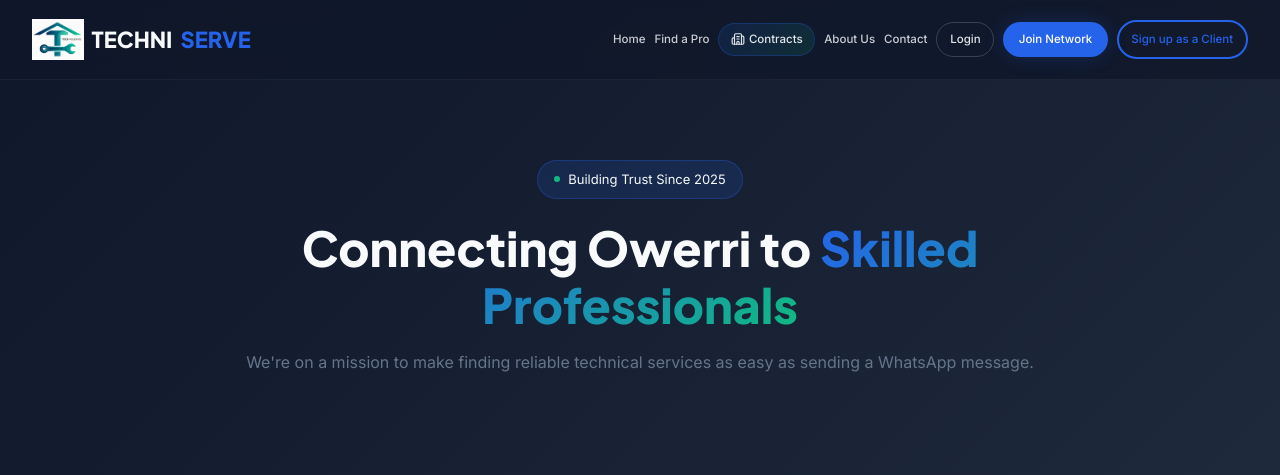
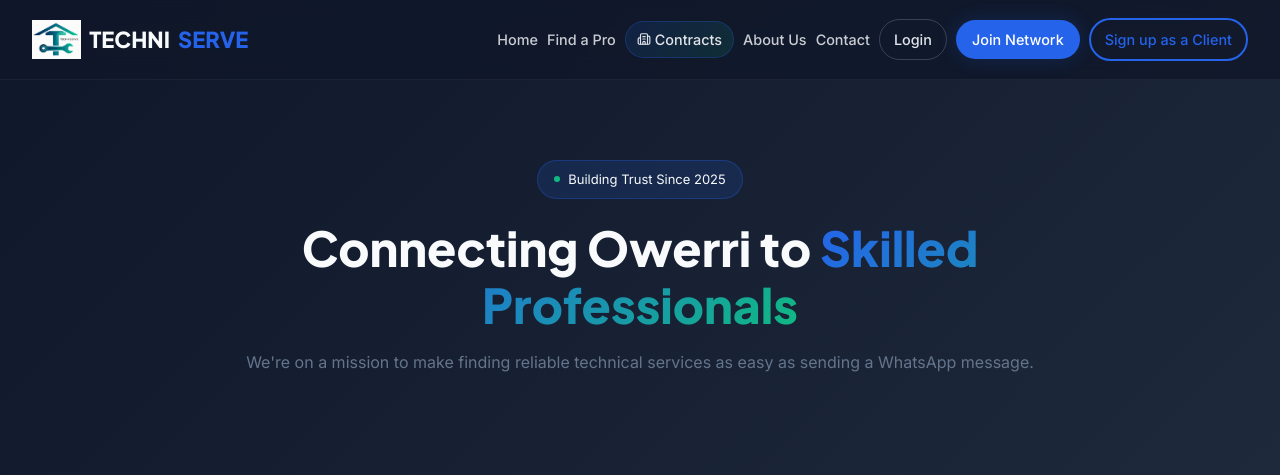
Before and after one commit to chibuikec291-pixel/techniserve, a Flask app: page /about in a window 1280 px wide. Shown: the top 475 px of the page. Run offline with Flask 3, Linux system fonts and the light colour scheme; some libraries are stand-ins or nearby versions.

```diff
--- a/static/css/global.css
+++ b/static/css/global.css
@@ -103,20 +104,20 @@ img {
 
 /* =========================================================
    NAV CONTAINER
+   IMPORTANT:
+   This remains compatible with the original mobile layout.
    ========================================================= */
 
 .nav-container {
-    width: 100%;
-    max-width: 1440px;
-    height: 100%;
-
+    max-width: var(--container-max);
     margin: 0 auto;
     padding: 0 24px;
 
+    height: 100%;
+
     display: flex;
+    justify-content: space-between;
     align-items: center;
-
-    min-width: 0;
 }
 
 
@@ -195,64 +198,51 @@ img {
 
 
 /* =========================================================
-   NAVIGATION LINKS - DESKTOP
+   NAVIGATION LINKS
+   Desktop defaults
    ========================================================= */
 
 .nav-links {
     display: flex;
+
     align-items: center;
+
     justify-content: flex-end;
 
-    gap: clamp(6px, 0.7vw, 12px);
+    gap: 10px;
 
     flex-wrap: nowrap;
 
     /*
-     * This allows the navigation to use the remaining
-     * horizontal space after the logo.
+     * Allows the navigation to occupy the remaining
+     * space without changing the mobile layout.
      */
-    flex: 1;
+    flex-shrink: 1;
 
     min-width: 0;
-
-    margin-left: 20px;
 }
-
-
-/* =========================================================
-   NORMAL NAV LINKS
-   ========================================================= */
 
 .nav-links a {
     color: var(--text-light);
 
     font-weight: 500;
 
-    /*
-     * Responsive font size.
-     * Prevents the navbar from becoming too large
-     * on smaller desktop screens.
-     */
-    font-size: clamp(0.72rem, 0.72vw, 0.85rem);
+    font-size: 0.85rem;
 
     opacity: 0.8;
 
     white-space: nowrap;
-
-    /*
-     * Allows normal links to shrink slightly when needed.
-     */
-    flex-shrink: 1;
 }
 
 .nav-links a:hover {
     opacity: 1;
+
     color: var(--primary);
 }
 
 
 /* =========================================================
-   LOGIN BUTTON
+   LOGIN
    ========================================================= */
 
 .nav-login {
@@ -260,7 +250,7 @@ img {
 
     opacity: 0.9 !important;
 
-    padding: 7px clamp(10px, 1vw, 16px);
+    padding: 8px 16px;
 
     border: 1px solid rgba(255, 255, 255, 0.2);
 
@@ -268,11 +258,9 @@ img {
 
     font-weight: 600;
 
-    font-size: clamp(0.72rem, 0.72vw, 0.85rem);
+    font-size: 0.85rem;
 
     white-space: nowrap;
-
-    flex-shrink: 0;
 }
 
 .nav-login:hover {
@@ -295,19 +283,17 @@ img {
 
     opacity: 1 !important;
 
-    padding: 8px clamp(12px, 1.2vw, 18px);
+    padding: 8px 18px;
 
     border-radius: var(--radius-full);
 
     font-weight: 600;
 
-    font-size: clamp(0.72rem, 0.72vw, 0.85rem);
+    font-size: 0.85rem;
 
     box-shadow: var(--shadow-glow);
 
     white-space: nowrap;
-
-    flex-shrink: 0;
 }
 
 .nav-cta-primary:hover {
@@ -328,7 +314,7 @@ img {
 
     opacity: 1 !important;
 
-    padding: 8px clamp(10px, 1vw, 16px);
+    padding: 8px 16px;
 
     border: 2px solid var(--primary);
 
@@ -336,11 +322,9 @@ img {
 
     font-weight: 600;
 
-    font-size: clamp(0.72rem, 0.72vw, 0.85rem);
+    font-size: 0.85rem;
 
     white-space: nowrap;
-
-    flex-shrink: 0;
 }
 
 .nav-cta-secondary:hover {
@@ -365,7 +349,7 @@ img {
 
     opacity: 0.9 !important;
 
-    padding: 6px clamp(8px, 0.9vw, 12px);
+    padding: 6px 12px;
 
     background: linear-gradient(
         135deg,
@@ -379,11 +363,9 @@ img {
 
     font-weight: 600;
 
-    font-size: clamp(0.72rem, 0.72vw, 0.85rem);
+    font-size: 0.85rem;
 
     white-space: nowrap;
-
-    flex-shrink: 0;
 
     transition: var(--transition-fast);
 }
@@ -912,40 +979,86 @@ img {
         font-size: 1.375rem;
     }
 
-    .nav-container {
-        padding: 0 32px;
+    .nav-links {
+        gap: 9px;
+
+        margin-left: 24px;
+    }
+
+    .nav-links a {
+        font-size: 0.90rem;
+    }
+
+    .nav-login {
+        padding: 8px 14px;
+
+        font-size: 0.85rem;
+    }
+
+    .nav-cta-primary {
+        padding: 8px 16px;
+
+        font-size: 0.82rem;
+    }
+
+    .nav-cta-secondary {
+        padding: 8px 14px;
+
+        font-size: 0.82rem;
+    }
+
+    .nav-contracts {
+        padding: 6px 11px;
+
+        font-size: 0.82rem;
     }
 }
 
 
 /* =========================================================
-   LARGE DESKTOP
-   ========================================================= */
-
-@media (min-width: 1280px) {
-
-    .logo-badge-img {
-        height: 42px;
-    }
-}
-
-
-/* =========================================================
-   EXTRA LARGE DESKTOP
+   VERY LARGE DESKTOP
+   1500px+
    ========================================================= */
 
 @media (min-width: 1500px) {
 
+    .nav-container {
+        max-width: 1600px;
+
+        padding: 0 40px;
+    }
+
     .nav-links {
-        gap: 14px;
+        gap: 12px;
+
+        margin-left: 30px;
     }
 
     .nav-links a {
         font-size: 0.85rem;
     }
 
-    .nav-container {
-        padding-left: 40px;
-        padding-right: 40px;
+    .nav-login {
+        padding: 8px 16px;
+
+        font-size: 0.85rem;
+    }
+
+    .nav-cta-primary {
+        padding: 8px 18px;
+
+        font-size: 0.85rem;
+    }
+
+    .nav-cta-secondary {
+        padding: 8px 16px;
+
+        font-size: 0.85rem;
+    }
+
+    .nav-contracts {
+        padding: 6px 12px;
+
+        font-size: 0.85rem;
     }
 }
```
Also changed, not shown: other parts of static/css/global.css (+131 -43 lines).
